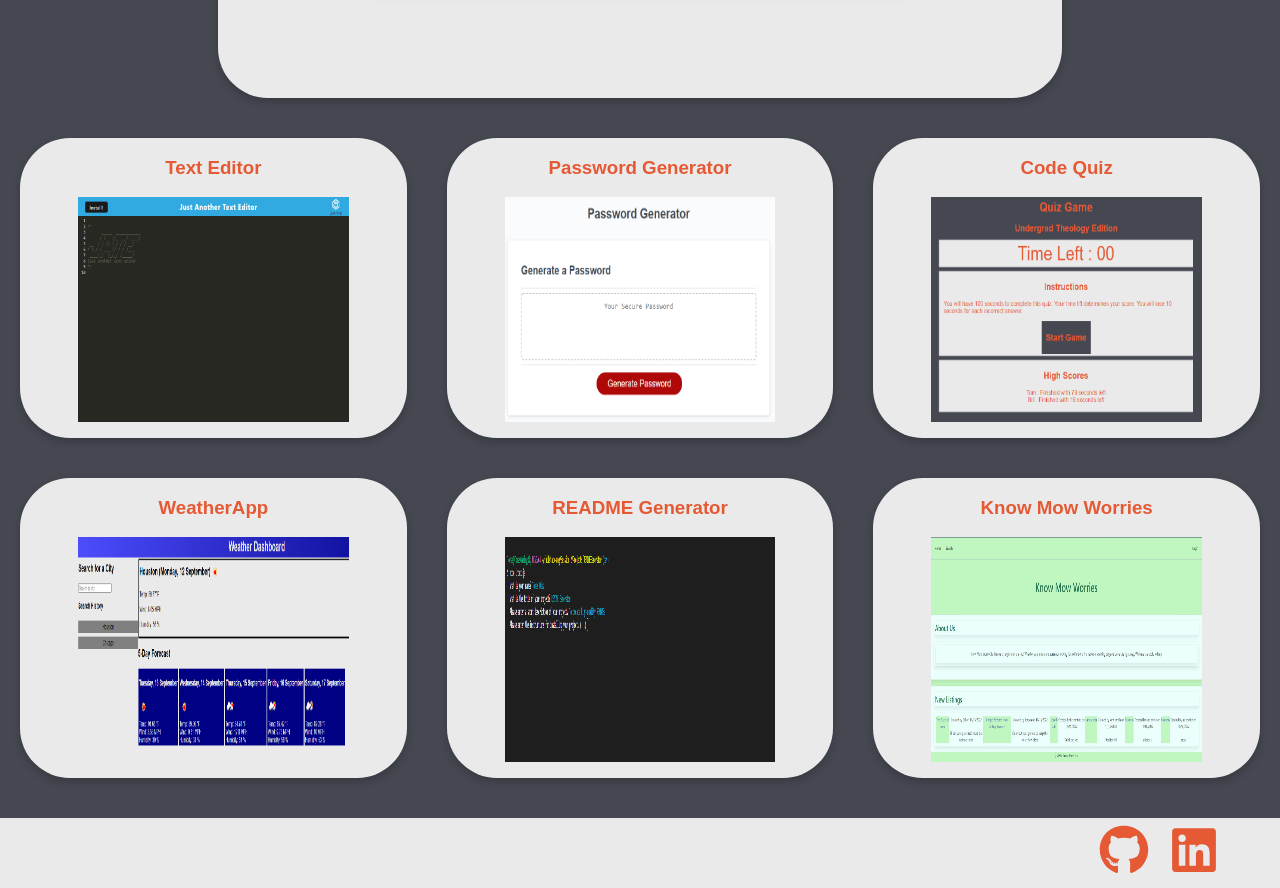
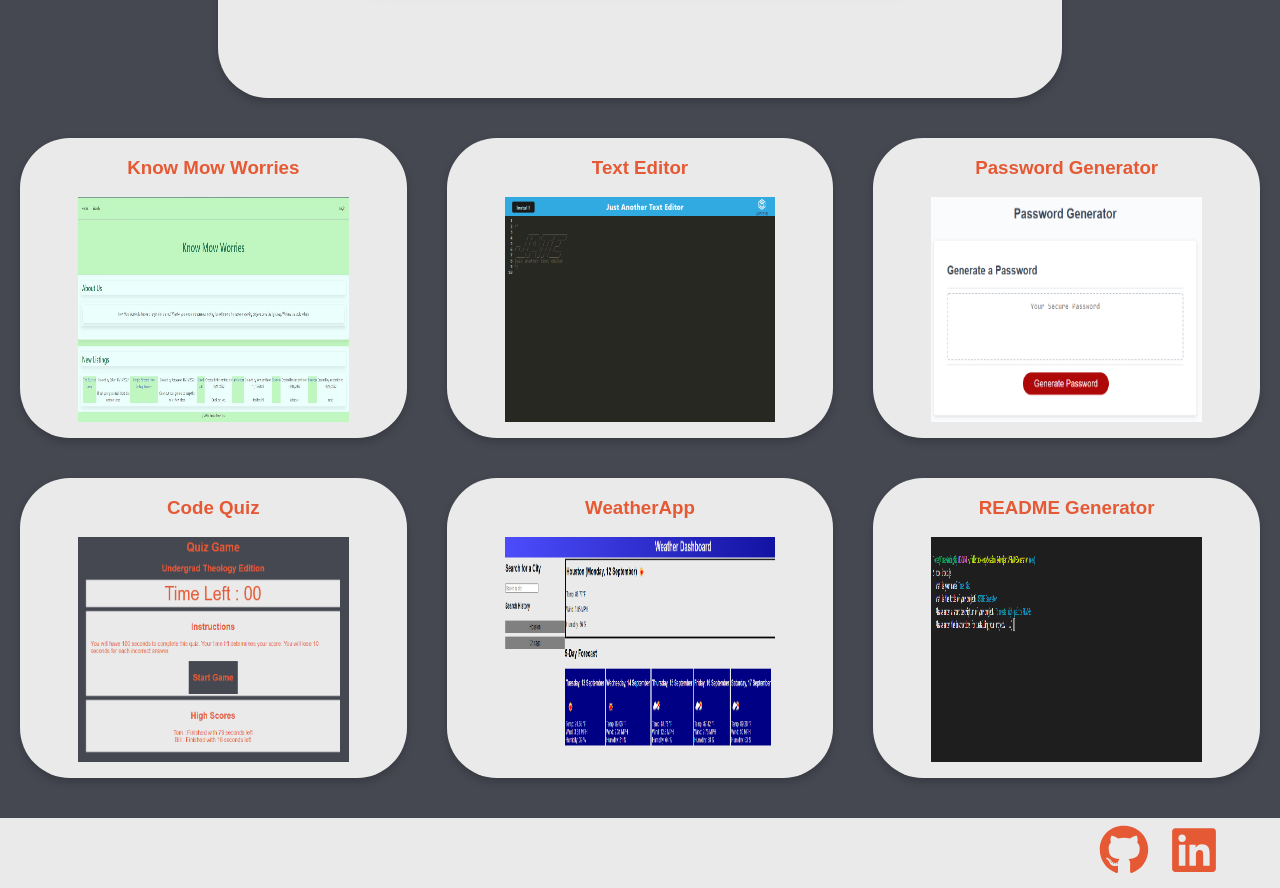
Before and after one commit to tomasdiaz83/20-React-Profile, a React (Create React App) app: page /#/projects in a window 1280 px wide. Shown: the part 760-1648 px from the top of the page. Built offline with nearby package versions, Linux system fonts and the light colour scheme.

Commit message:
Updated project list

```diff
--- a/src/data/projects.js
+++ b/src/data/projects.js
@@ -11,7 +11,15 @@ const projects = [
         title: 'Deadcoder',
         info: 'Welcome to deadCoder [ ded - koh - der ]. deadCoder is an app that allows you to play Tetris, Lights Out, or TicTacToe. Player scores are tracked, and you, the player are able to like the games you enjoy the most. The project, built with a team of fellow developers, utilized a full MERN stack. I worked on the back end with Mongoose and GraphQL and contributed to game development, both in building their functionality and their communication with the server.',
         repo: 'https://github.com/tomasdiaz83/deadCoder',
+        site: 'https://deadcoder.herokuapp.com/',
         image: DEADCODER
+    },
+    {
+        title: 'Know Mow Worries',
+        info: 'A forum built with MVC technology for freelance lawn workers to connect. This was a group project with a number of hands involved in the creation of the site.',
+        repo: 'https://github.com/tomasdiaz83/KnowMowWorries',
+        site: 'https://knowmowworries.onrender.com/',
+        image: KMW
     },
     {
         title: 'Text Editor',
@@ -47,13 +55,6 @@ const projects = [
         repo: `https://github.com/tomasdiaz83/READMEGenerator`,
         site: '',
         image: READMEGenerator,
-    },
-    {
-        title: 'Know Mow Worries',
-        info: 'A forum built with MVC technology for freelance lawn workers to connect. This was a group project with a number of hands involved in the creation of the site.',
-        repo: 'https://github.com/tomasdiaz83/KnowMowWorries',
-        site: '',
-        image: KMW
     }
 ]
 
```
